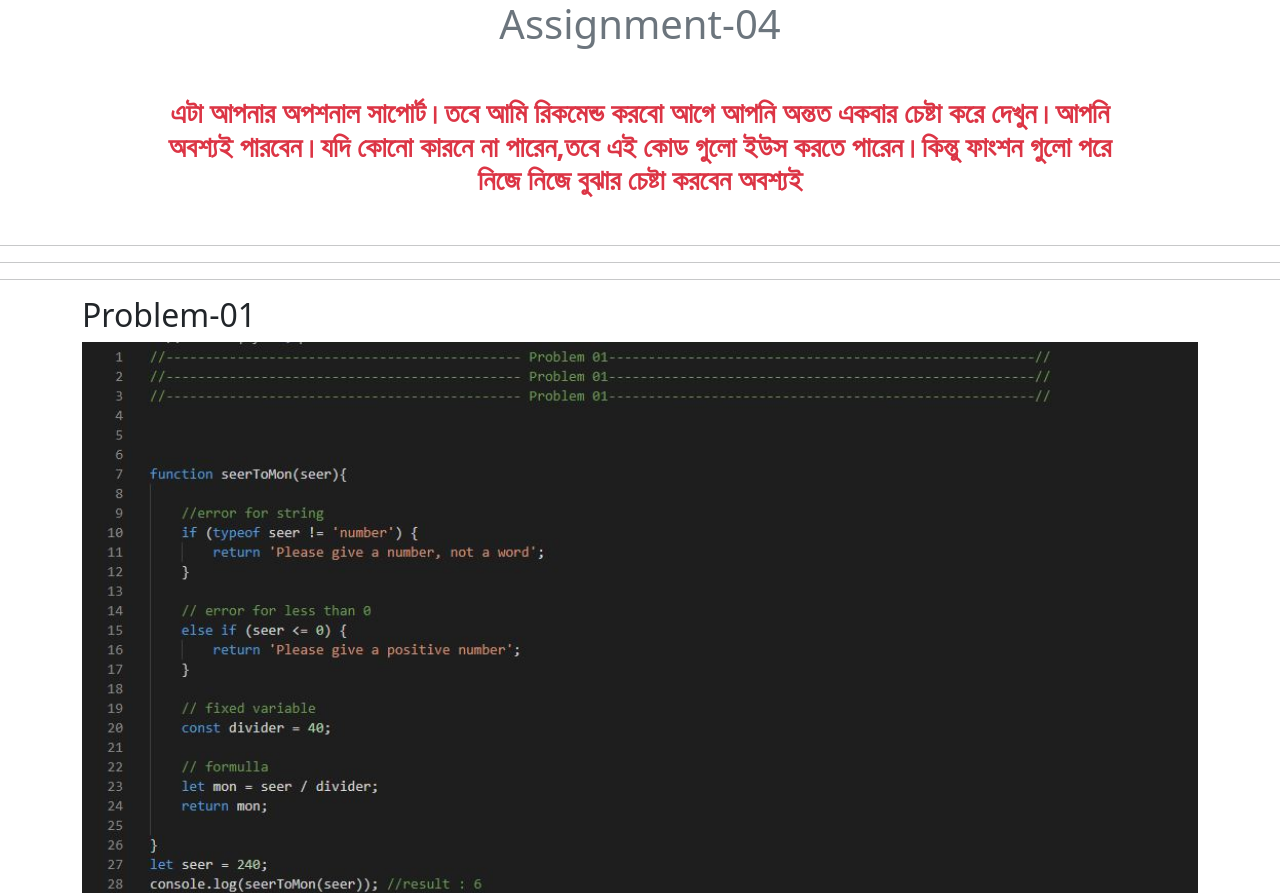
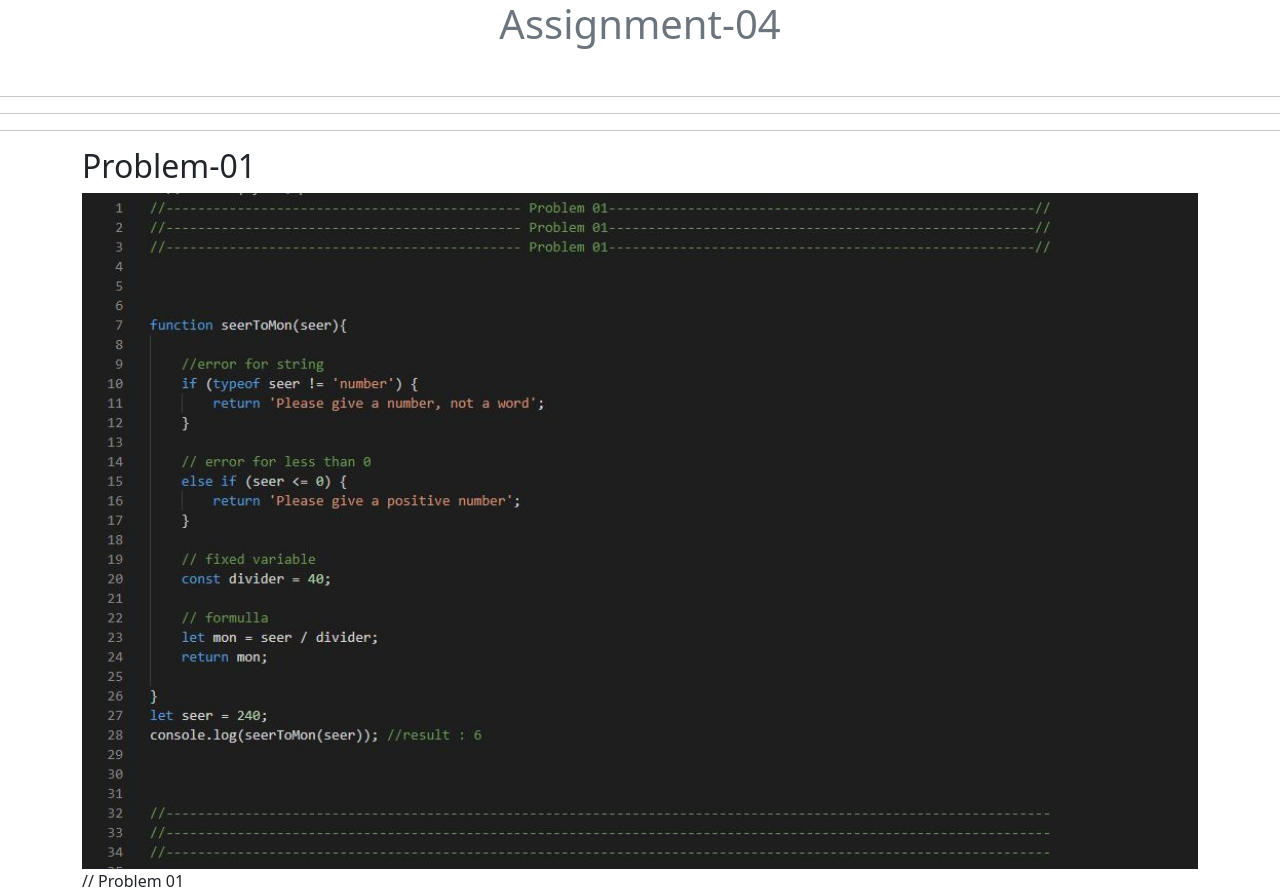
Before and after one commit to Sbipul/assignment-04, a plain HTML site: page index.html in a window 1280 px wide. Shown: the top 893 px of the page. Drawn offline with nearby package versions, Linux system fonts and the light colour scheme.

Commit message:
updated a4

```diff
--- a/index.html
+++ b/index.html
@@ -13,9 +13,6 @@
 <body>
 
     <h1 class="text-center text-secondary mb-5">Assignment-04</h1>
-
-
-    <h3 class="text-center mx-auto w-75 text-secondary fw-bold text-danger my-5">এটা আপনার অপশনাল সাপোর্ট।তবে আমি রিকমেন্ড করবো আগে আপনি অন্তত একবার চেষ্টা করে দেখুন।আপনি অবশ্যই পারবেন।যদি কোনো কারনে না পারেন,তবে এই কোড গুলো ইউস করতে পারেন।কিন্তু ফাংশন গুলো পরে নিজে নিজে বুঝার চেষ্টা করবেন অবশ্যই</h3>
 
 <hr>
 <hr>
```
